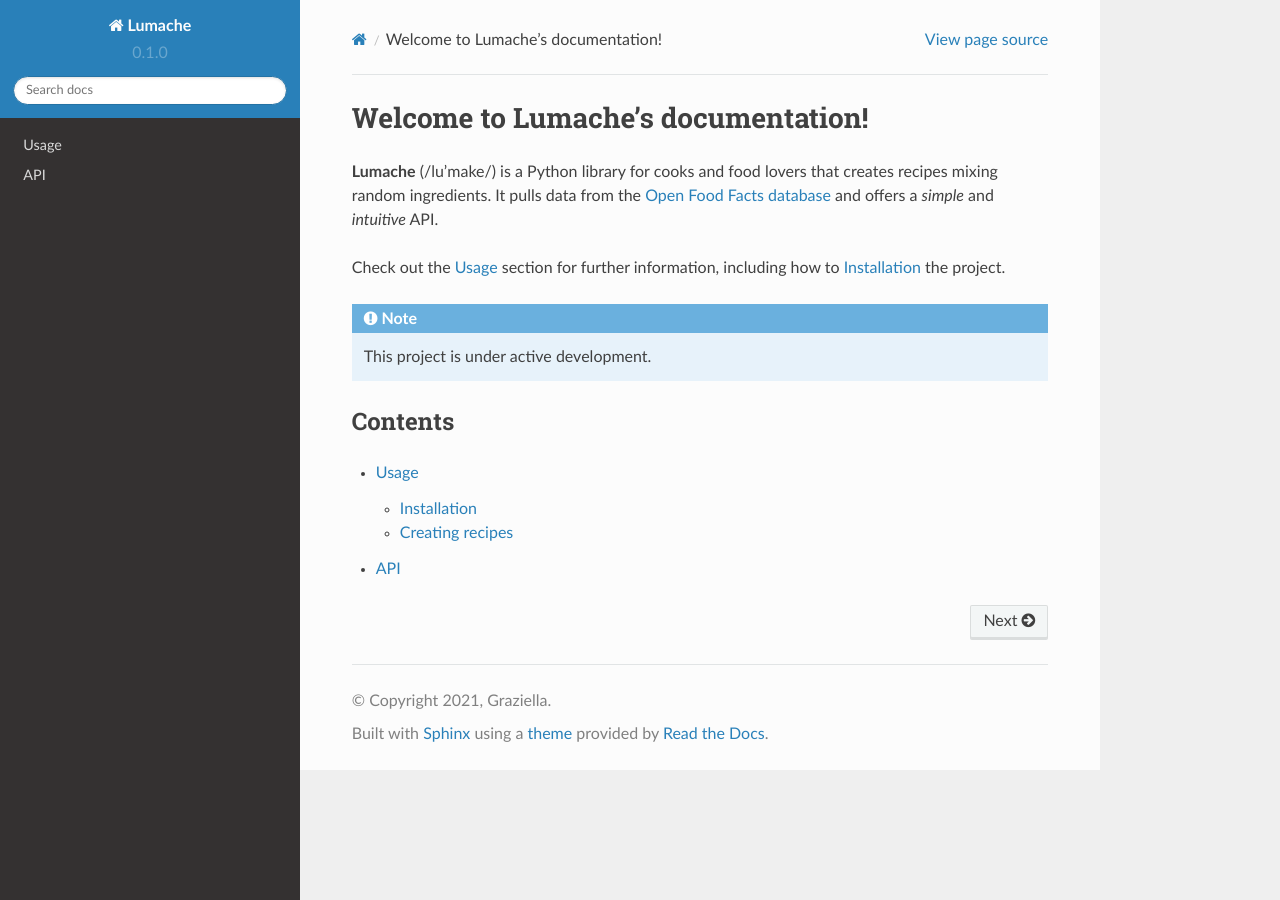
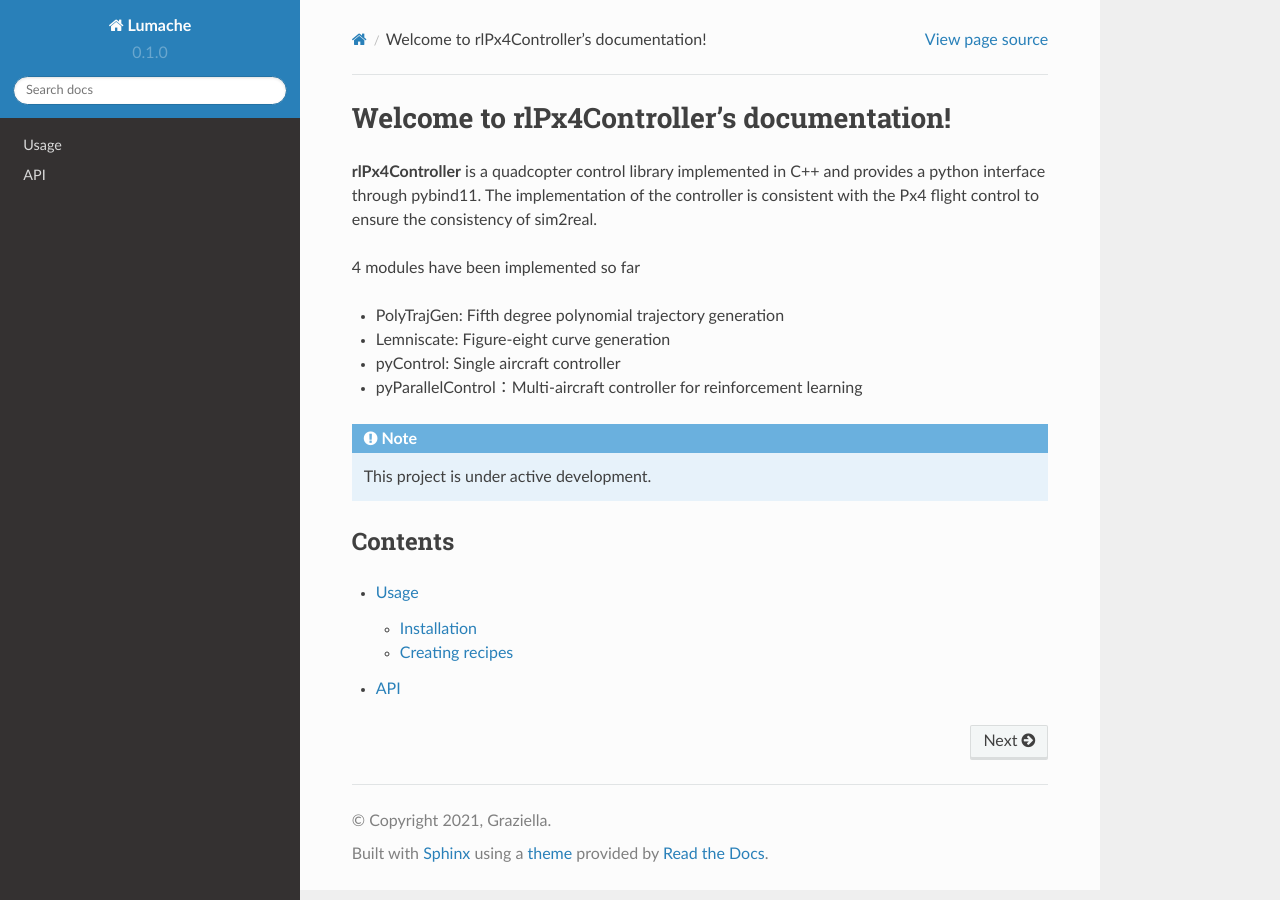
Before and after one commit to hyaline-wang/rlcontroller_doc, a Sphinx documentation site: the page built from docs/source/index.rst, in a window 1280 px wide. Built offline with Sphinx 7.4.7 and the Read the Docs theme 2.0.0, drawn with Linux system fonts in a browser that asks for light colours.

Commit message:
add readme

```diff
--- a/docs/source/index.rst
+++ b/docs/source/index.rst
@@ -1,13 +1,15 @@
-Welcome to Lumache's documentation!
+Welcome to rlPx4Controller's documentation!
 ===================================
 
-**Lumache** (/lu'make/) is a Python library for cooks and food lovers
-that creates recipes mixing random ingredients.
-It pulls data from the `Open Food Facts database <https://world.openfoodfacts.org/>`_
-and offers a *simple* and *intuitive* API.
+**rlPx4Controller** is a quadcopter control library implemented in C++ and provides a python interface through pybind11. The implementation of the controller is consistent with the Px4 flight control to ensure the consistency of sim2real.
 
-Check out the :doc:`usage` section for further information, including
-how to :ref:`installation` the project.
+4 modules have been implemented so far
+
+- PolyTrajGen: Fifth degree polynomial trajectory generation
+- Lemniscate:  Figure-eight curve generation
+- pyControl: Single aircraft controller
+- pyParallelControl：Multi-aircraft controller for reinforcement learning
+
 
 .. note::
 
--- a/pyproject.toml
+++ b/pyproject.toml
@@ -3,6 +3,6 @@
 build-backend = "flit_core.buildapi"
 
 [project]
-name = "lumache"
+name = "rlPx4Controller"
 authors = [{name = "Graziella", email = "graziella@lumache"}]
 dynamic = ["version", "description"]
```
